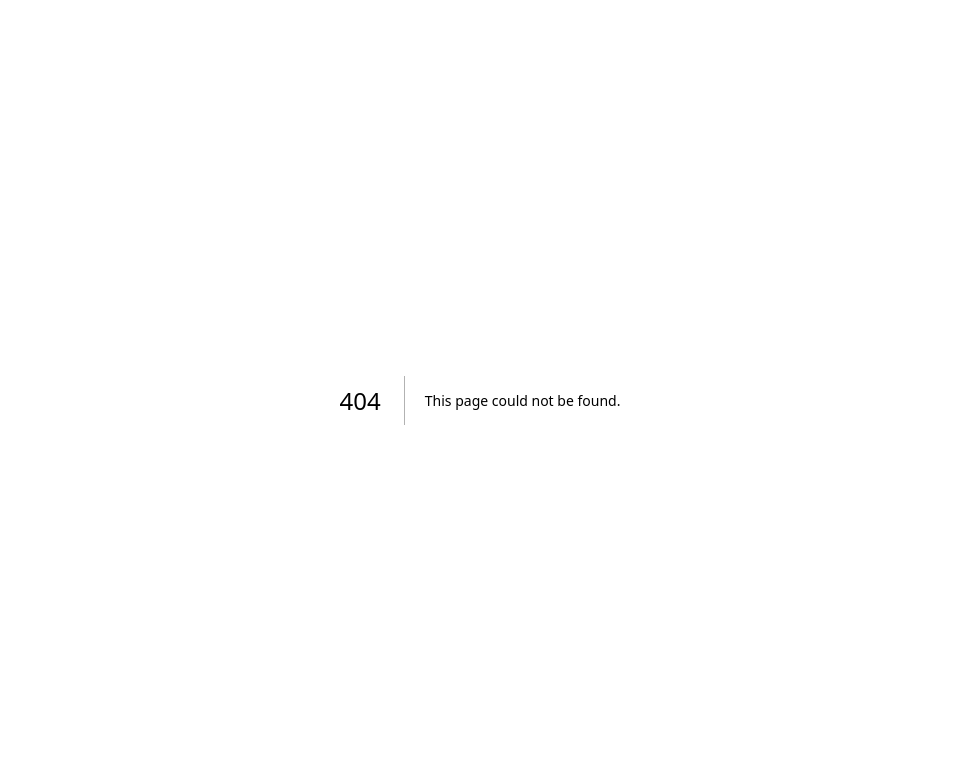
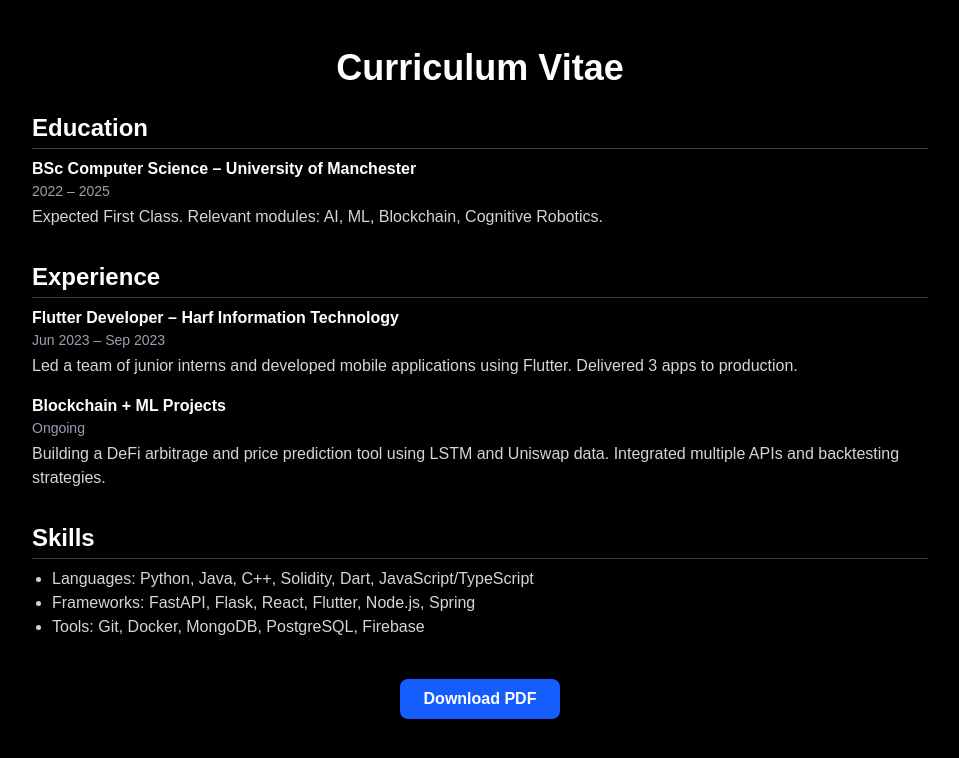
Before and after one commit to Zezoo123/Portfolio, a Next.js app in the folder frontend/: page /cv in a window 1280 px wide. Before the commit this address had no page. Shown: the top 758 px of the page, without its empty margins (160-1119 px from the left). Built offline with nearby package versions, Linux system fonts and the light colour scheme.

Commit message:
Create cv page

```diff
--- /dev/null
+++ b/frontend/src/app/cv/page.tsx
@@ -0,0 +1,61 @@
+export default function CV() {
+  return (
+    <div className="min-h-screen px-6 py-12 text-white bg-black">
+      <div className="max-w-4xl mx-auto">
+        <h1 className="text-4xl font-bold mb-6 text-center">Curriculum Vitae</h1>
+
+        {/* Education */}
+        <section className="mb-8">
+          <h2 className="text-2xl font-semibold mb-2 border-b border-gray-700 pb-1">Education</h2>
+          <div>
+            <p className="font-semibold">BSc Computer Science – University of Manchester</p>
+            <p className="text-sm text-gray-400">2022 – 2025</p>
+            <p className="text-gray-300 mt-1">Expected First Class. Relevant modules: AI, ML, Blockchain, Cognitive Robotics.</p>
+          </div>
+        </section>
+
+        {/* Experience */}
+        <section className="mb-8">
+          <h2 className="text-2xl font-semibold mb-2 border-b border-gray-700 pb-1">Experience</h2>
+
+          <div className="mb-4">
+            <p className="font-semibold">Flutter Developer – Harf Information Technology</p>
+            <p className="text-sm text-gray-400">Jun 2023 – Sep 2023</p>
+            <p className="text-gray-300 mt-1">
+              Led a team of junior interns and developed mobile applications using Flutter. Delivered 3 apps to production.
+            </p>
+          </div>
+
+          <div>
+            <p className="font-semibold">Blockchain + ML Projects</p>
+            <p className="text-sm text-gray-400">Ongoing</p>
+            <p className="text-gray-300 mt-1">
+              Building a DeFi arbitrage and price prediction tool using LSTM and Uniswap data. Integrated multiple APIs and backtesting strategies.
+            </p>
+          </div>
+        </section>
+
+        {/* Skills */}
+        <section className="mb-8">
+          <h2 className="text-2xl font-semibold mb-2 border-b border-gray-700 pb-1">Skills</h2>
+          <ul className="list-disc pl-5 text-gray-300">
+            <li>Languages: Python, Java, C++, Solidity, Dart, JavaScript/TypeScript</li>
+            <li>Frameworks: FastAPI, Flask, React, Flutter, Node.js, Spring</li>
+            <li>Tools: Git, Docker, MongoDB, PostgreSQL, Firebase</li>
+          </ul>
+        </section>
+
+        {/* Contact / Download */}
+        <div className="text-center mt-10">
+          <a
+            href="/zeyad_cv.pdf"
+            download
+            className="inline-block bg-blue-600 hover:bg-blue-700 text-white font-semibold py-2 px-6 rounded-lg transition"
+          >
+            Download PDF
+          </a>
+        </div>
+      </div>
+    </div>
+  );
+}
```
